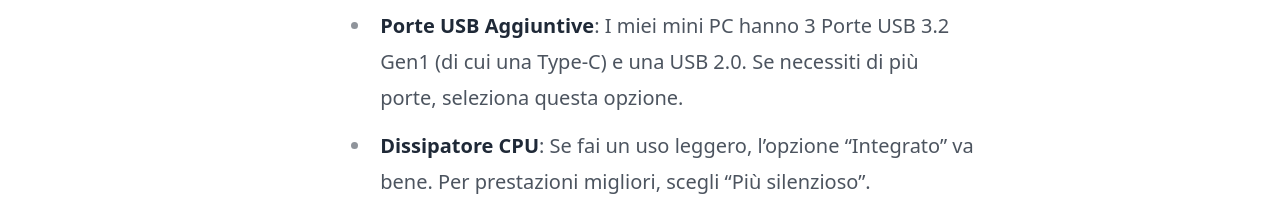
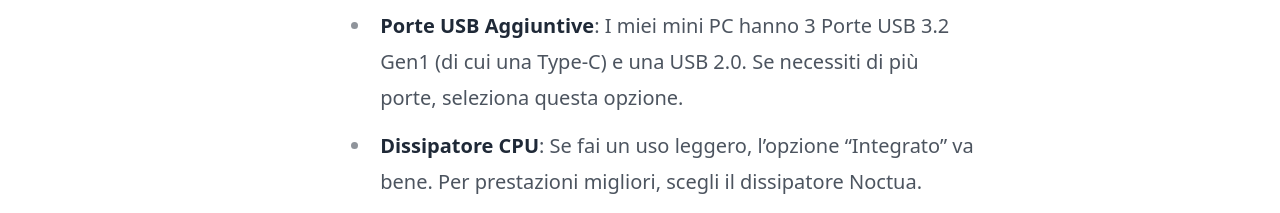
Before and after one commit to mq1/manupc.it, an Astro site: page /guide/scelta-pc in a window 1280 px wide. Shown: the part 1040-1253 px from the top of the page. Built offline with nearby package versions, Linux system fonts and the light colour scheme; Astro itself is replaced by a stand-in of ours.

Commit message:
📝 Fix text

```diff
--- a/src/pages/guide/scelta-pc.md
+++ b/src/pages/guide/scelta-pc.md
@@ -15,7 +15,7 @@ title: Scelta del PC
    - **Wi-Fi**: Se utilizzi il Wi-Fi, scegli tra Wi-Fi 6 e 6E in base al tuo router. Se non lo sai, puoi scegliere Wi-Fi 6.
    - **Adattatore VESA**: Scegli questa opzione se vuoi attaccare il PC al retro del monitor, verifica che il monitor abbia l’attacco VESA.
    - **Porte USB Aggiuntive**: I miei mini PC hanno 3 Porte USB 3.2 Gen1 (di cui una Type-C) e una USB 2.0. Se necessiti di più porte, seleziona questa opzione.
-   - **Dissipatore CPU**: Se fai un uso leggero, l’opzione “Integrato” va bene. Per prestazioni migliori, scegli “Più silenzioso”.
+   - **Dissipatore CPU**: Se fai un uso leggero, l’opzione “Integrato” va bene. Per prestazioni migliori, scegli il dissipatore Noctua.
 3. **Sistema Operativo**:
    - **Windows 11 Home**: Per uso domestico.
    - **Windows 11 Pro**: Per uso professionale.
```
